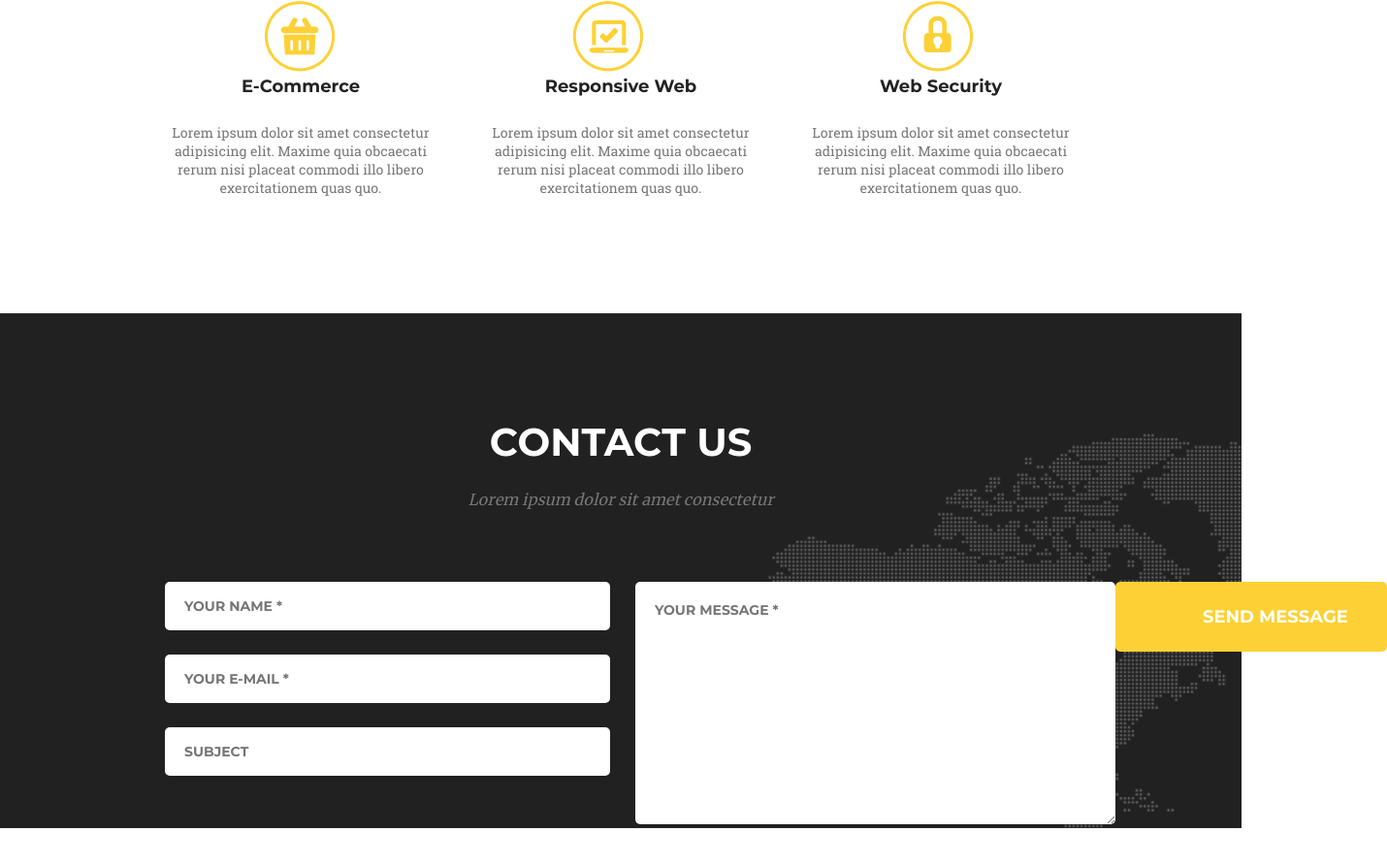
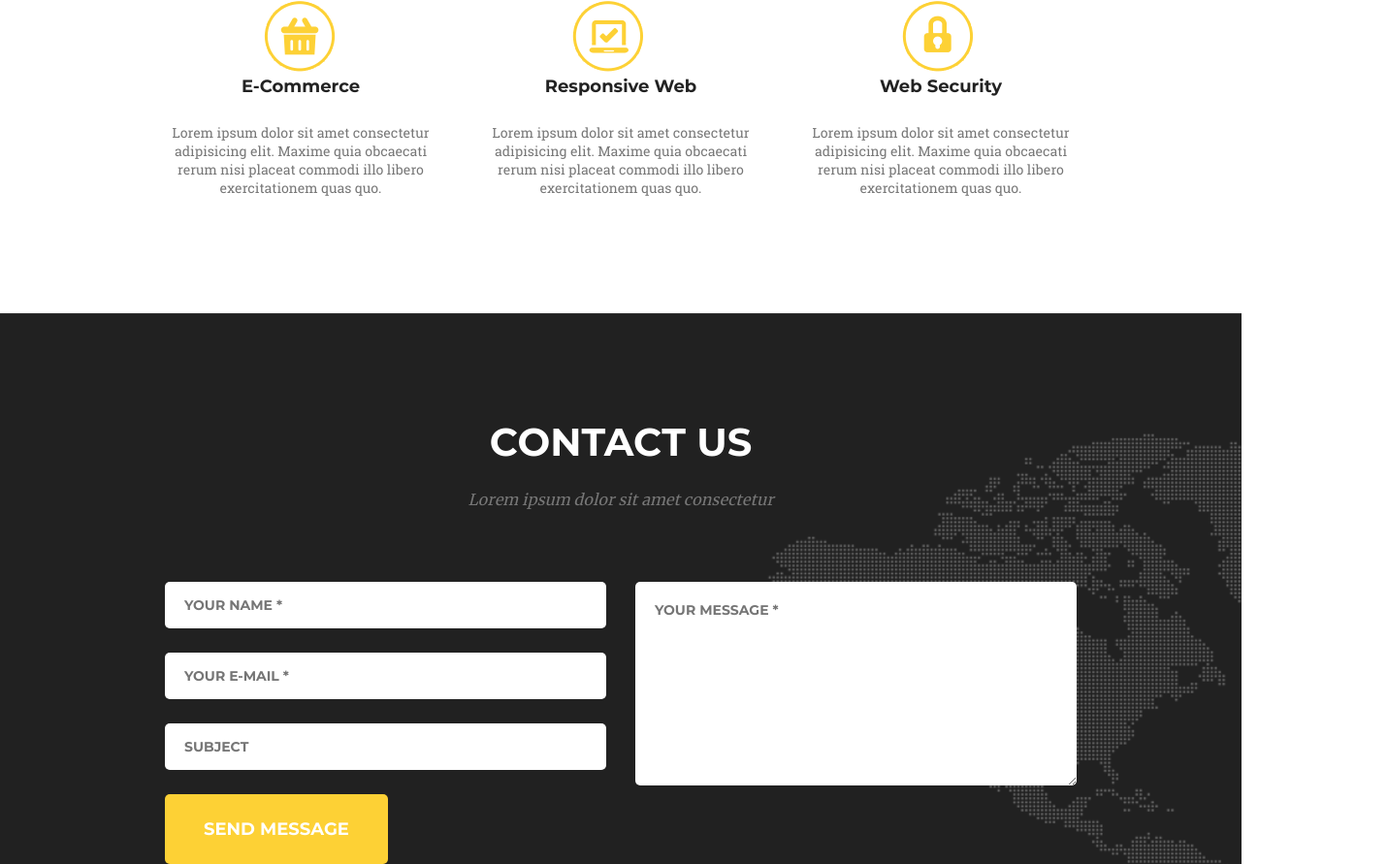
Before and after one commit to IlonaStr/All-homeworks, a plain HTML site: page module-07/index.html in a window 1280 px wide. Shown: the part 411-1302 px from the top of the page at 97% size, 1430 px wide, since content can reach past the window. Before the commit the page ends 1265 px from the top, so only its background shows below. Drawn offline with Linux system fonts and the light colour scheme.

Commit message:
some changes

```diff
--- a/module-07/css/styles.css
+++ b/module-07/css/styles.css
@@ -1,4 +1,14 @@
-    .container {
+html{
+  box-sizing:border-box;
+  }
+
+*,
+*::before,
+*::after{
+box-sizing: inherit;
+}
+
+.container {
     width: 940px;
     margin: 0 auto;
     }
@@ -209,6 +219,7 @@ form {
 .form {
 display: flex;
 justify-content: space-between;
+flex-wrap: wrap;
 padding-top: 75px;
 }
 
@@ -254,8 +265,11 @@ text-align: center;
 text-transform: uppercase;
 border-radius: 5px;
 border: none;
-text-indent: 50px;
+/* text-indent: 50px; */
 padding: 25px 40px;
+display: flex;
+align-items: center;
+cursor: pointer;
 }
 
 input:valid, textarea:valid {
@@ -265,3 +279,7 @@ input:valid, textarea:valid {
 input:invalid, textarea:invalid {
   outline-color: red;
 }
+
+.button input:hover {
+background-color: #777777;
+}
--- a/module-07/index.html
+++ b/module-07/index.html
@@ -51,7 +51,7 @@
                 <div class="form">
                 <div class="form_1part">
                 <input type="text" placeholder="Your Name *" required>
-                <input type="text" placeholder="Your E-Mail *" required>
+                <input type="email" placeholder="Your E-Mail *" required>
                 <input type="text" placeholder="Subject">
             </div>
             <div class="form_2part">
```
